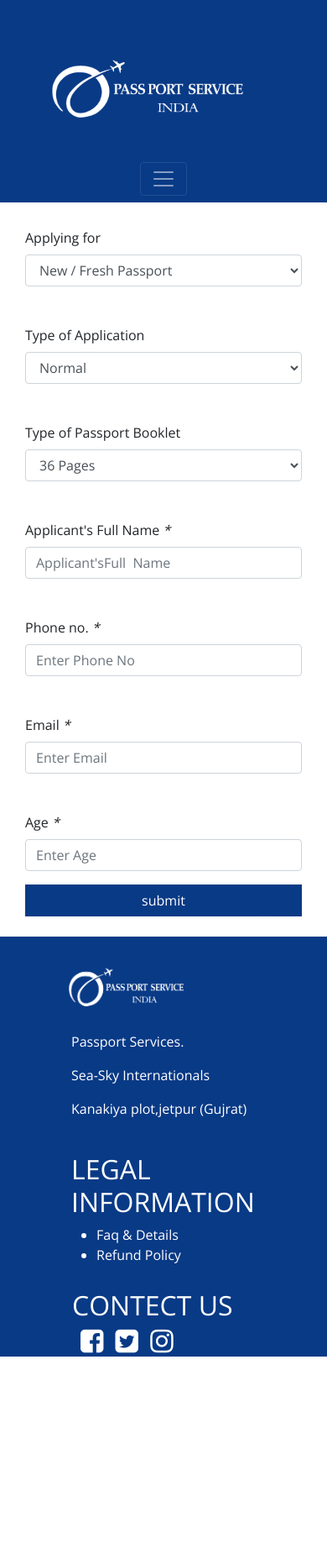
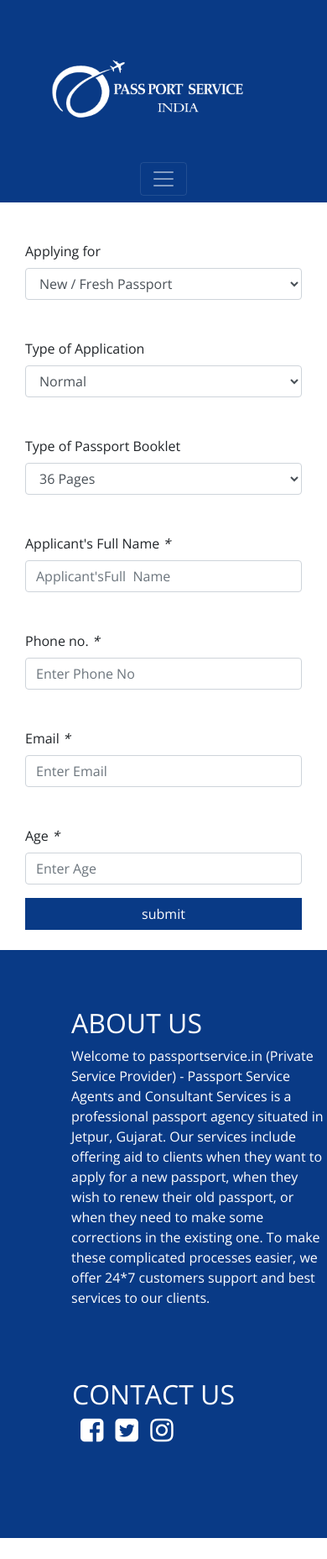
Before and after one commit to hirensariya/node_passport, a Node server app: page /application in a window 390 px wide. Shown: the whole page at 84% size. Before the commit the page ends 1615 px from the top, so only its background shows below. Run offline with Node 20, Linux system fonts and the light colour scheme; some libraries are stand-ins or nearby versions.

Commit message:
image size change

```diff
--- a/public/style.css
+++ b/public/style.css
@@ -154,22 +154,7 @@
     margin: auto;
     padding-left: 100px;
 }
-.leftfooter img
-{
-    width:150px;
-    height: 100px;
-}
-.middlefooter
-{
-    margin: auto;
-    padding-left: 100px;
-}
-.middlefooter ul{
-    margin-left:30px;
-}
-.middlefooter ul a{
-    color:white;
-}
+
 .rightfooter
 {
     margin-top:55px;;
@@ -181,7 +166,10 @@
 }
 
 
-
+.mainapp
+{
+    margin-top: 1rem;
+}
 
 @media(max-width: 800px)
 {
@@ -196,10 +184,10 @@
 }
 .menu .left img
 {
-    /* margin-left:-3rem; */
+    margin-top:-3rem;
     margin:auto;
     width:250px;
-    height: 150px;
+    height:150px;
 
 }
 .menu .left
@@ -236,11 +224,10 @@
 {
     width: 40vh;
 }
-
 .bcmenu
 {
     margin: auto;
-    margin-left:18px;
+    margin-left:1rem;
 }
 
 .main
@@ -249,7 +236,7 @@
     background-color: blue;
     height: 500px;
     width: 95%;
-    margin-top: 50px;
+    margin-top: 0px;
     border-radius: 20px;
 }
 .main .upper .icon
@@ -275,15 +262,6 @@
     width: 150px;
     border-radius: 20px;
 }
-.main .pay h3{
-    margin-left: 30px;
-     margin-top:20px;
- }
- .main .pay .photo img
- {
-     height: 70px;
-     margin: 0px;
- }
 .heading {
     margin-left: 0px;
 }
@@ -295,31 +273,19 @@
 
 .silder img
 {
-    height: 300px;
+    height: 150px;
 }
 
 
 .footer
 {
-   height: 500px !important;
+   height: 700px !important;
    background-color: #093a86;
    color:white;
 
 }
 .leftfooter
 {
-    margin: -25px;
-
-}
-.leftfooter img
-{
-    margin-left: -10px;
-    width:200px;
-    height:150px;
-}
-.middlefooter
-{
-    margin: -15px;
 
 }
 
--- a/views/application.ejs
+++ b/views/application.ejs
@@ -224,8 +224,7 @@
 
                     <div style="background-color:#093a86" class="mb-4">
                         <input type="submit" name="submit" id="submit-online-passport" class="btn
-                                        form-control m-auto" value="submit
-                                        Pay Securely" style="color:white" />
+                                        form-control m-auto" value="submit" style="color:white" />
                     </div>
                 </div>
     </div>
--- a/views/partials/footer.ejs
+++ b/views/partials/footer.ejs
@@ -1,38 +1,53 @@
-<div style="text-align:center;"><script type="text/javascript" src="http://services.webestools.com/cpt_pages_views/72469-10-9.js"></script></div><a href="http://www.webestools.com/" style="display:block;text-align:center;" title="Tools services webmasters counters generators scripts tutorials free"></a>
-
+<div style="text-align: center">
+  <script
+    type="text/javascript"
+    src="http://services.webestools.com/cpt_pages_views/72469-10-9.js"
+  ></script>
+</div>
+<a
+  href="http://www.webestools.com/"
+  style="display: block; text-align: center"
+  title="Tools services webmasters counters generators scripts tutorials free"
+></a>
 
 <div class="footer row">
-    <div class="col-xl-4 col-md-5 col-sm-5 leftfooter">
-        <img src="306.png" alt="image-loading">
-        <div class="address">
-            <p>Passport Services.</p>
-            <p>Sea-Sky Internationals</p>
-            <p>Kanakiya plot,jetpur (Gujrat)</p>
-        </div>
+  <div class="col-xl-8 col-md-10 col-sm-12 leftfooter">
+    <h2 class="ml-sm-0 ">
+      <a
+        href="./contact"
+        target="_blank"
+        rel="noopener noreferrer"
+        style="color: white"
 
+      >
+        ABOUT US</a
+      >
+    </h2>
+    <p>
+      Welcome to passportservice.in (Private Service Provider) - Passport
+      Service Agents and Consultant Services is a professional passport agency
+      situated in Jetpur, Gujarat. Our services include offering aid to clients
+      when they want to apply for a new passport, when they wish to renew their
+      old passport, or when they need to make some corrections in the existing
+      one. To make these complicated processes easier, we offer 24*7 customers
+      support and best services to our clients.
+    </p>
+  </div>
+  <div class="col-xl-4 col-md-5 col-sm-12 rightfooter">
+    <h2>
+      <a
+        href="./contact"
+        target="_blank"
+        rel="noopener noreferrer"
+        style="color: white"
+      >
+      CONTACT US</a
+      >
+    </h2>
+    <div class="icon">
+      <i class="fa fa-facebook-square fa-2x" aria-hidden="true"></i>
+      <i class="fa fa-twitter-square fa-2x" aria-hidden="true"></i>
+      <i class="fa fa-instagram fa-2x" aria-hidden="true"></i>
     </div>
-
-    <div class="col-xl-4 col-md-5 col-sm-5 middlefooter">
-
-        <h2>LEGAL INFORMATION</h2>
-        <ul>
-            <li><a href="faq">Faq & Details</a></li>
-            <li><a href="">Refund Policy</a></li>
-
-        </ul>
-
-    </div>
-
-    <div class="col-xl-4 col-md-5 col-sm-5 rightfooter">
-        <h2> <a href="./about" target="_blank" rel="noopener noreferrer" style="color:white"> CONTECT US</a> </h2>
-        <div class="icon">
-            <i class="fa fa-facebook-square fa-2x"
-                aria-hidden="true"></i>
-            <i class="fa fa-twitter-square fa-2x"
-                aria-hidden="true"></i>
-            <i class="fa fa-instagram fa-2x" aria-hidden="true"></i>
-        </div>
-    </div>
-
-
+  </div>
 </div>
```
